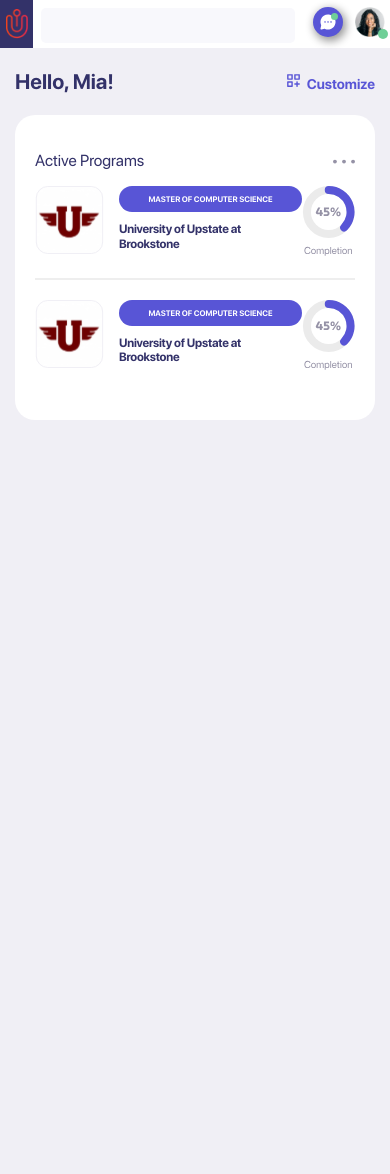
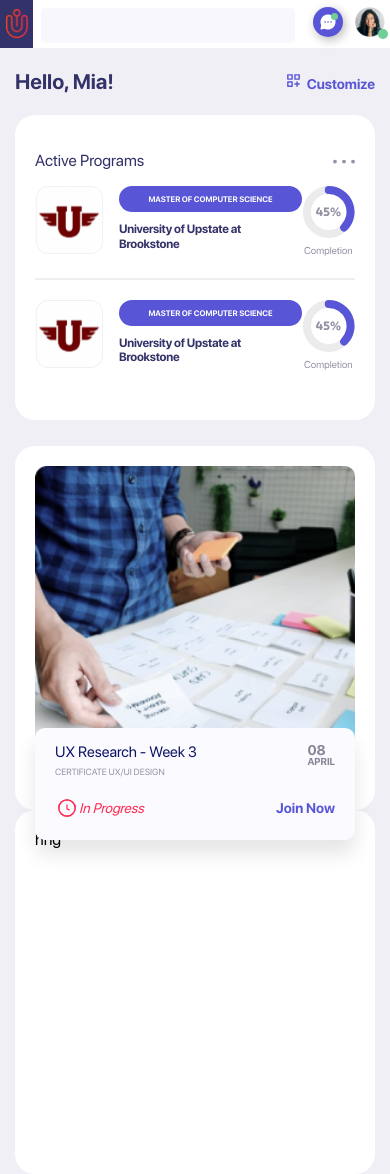
Before and after one commit to kehindeBankole/student-dashboard, a React (Create React App) app: page / in a window 390 px wide. Before the commit the page ends 844 px from the top, so only its background shows below. Built offline with nearby package versions, Linux system fonts and the light colour scheme.

Commit message:
worked on research section for pc , tab and mobile view ,not done

```diff
--- a/src/components/ActiveProgram.tsx
+++ b/src/components/ActiveProgram.tsx
@@ -1,4 +1,4 @@
-import React, { ReactElement } from "react";
+import { ReactElement } from "react";
 import "./ActiveProgram.scss";
 import { ReactComponent as More } from "../assets/horimore.svg";
 import { ReactComponent as Ulogo } from "../assets/ulogo.svg";
--- a/src/components/Header.tsx
+++ b/src/components/Header.tsx
@@ -1,4 +1,4 @@
-import React, { ReactElement } from 'react'
+import  { ReactElement } from 'react'
 import './Header.scss'
 import { ReactComponent as SearchIcon } from '../assets/headersearch.svg';
 import { ReactComponent as MessageIcon } from '../assets/messageicon.svg';
--- /dev/null
+++ b/src/components/Research.scss
@@ -0,0 +1,110 @@
+@import "../scss/index.scss";
+.research-container {
+  width: 45%;
+  height: 364px;
+  background-color: #ffffff;
+  border-radius: 20px;
+  padding: 20px;
+  @include mq("phone-wide") {
+    width: 100%;
+  }
+  @include mq("phone-small") {
+    width: 100%;
+  }
+  @include mq("phone") {
+    width: 100%;
+  }
+  &_inner-card {
+    width: 100%;
+    height: 100%;
+    border-radius: 10px;
+    background-image: url("../assets/innercardbg.png");
+    background-repeat: no-repeat;
+    background-size: cover;
+    position: relative;
+    .week-card {
+      width: 100%;
+      height: 112px;
+      position: absolute;
+      background-color: $researchbg;
+      bottom: -50px;
+      border-radius: 10px;
+      padding: 0 20px;
+      box-shadow: 0px 14px 20px rgba(0, 0, 0, 0.1);
+      &_first-line {
+        display: flex;
+        justify-content: space-between;
+        #research-text {
+          color: $darkblue;
+          font-weight: 500;
+          font-size: 20px;
+          @include mq("tablet") {
+            font-size: 15px;
+          }
+          @include mq("phablet") {
+            font-size: 15px;
+          }
+          @include mq("tablet-small") {
+            font-size: 15px;
+          }
+        }
+        #cert-text {
+          color: $text;
+          font-weight: 400;
+          font-size: 11px;
+          text-transform: uppercase;
+          margin-top: -17px;
+          @include mq("tablet") {
+            font-size: 9px;
+            margin-top: -10px;
+          }
+          @include mq("phablet") {
+            font-size: 9px;
+            margin-top: -10px;
+          }
+          @include mq("tablet-small") {
+            font-size: 9px;
+            margin-top: -10px;
+          }
+        }
+        #date {
+          color: $darktext;
+          font-weight: 700;
+          font-size: 18px;
+          text-transform: uppercase;
+          @include mq("tablet") {
+            font-size: 14px;
+          }
+          @include mq("phablet") {
+            font-size: 14px;
+          }
+          @include mq("tablet-small") {
+            font-size: 14px;
+          }
+        }
+        #month {
+          color: $darktext;
+          font-weight: 600;
+          font-size: 10px;
+          text-transform: uppercase;
+          margin-top: -17px;
+        }
+      }
+      &_second-line {
+        display: flex;
+        justify-content: space-between;
+        #progress {
+          font-size: 14px;
+          font-style: italic;
+          color: $red;
+        }
+        #join {
+          font-size: 14px;
+          color: $lightblue;
+          font-weight: 600;
+          text-transform: capitalize;
+        }
+      }
+    }
+  }
+}
--- /dev/null
+++ b/src/components/Research.tsx
@@ -0,0 +1,34 @@
+import React from "react";
+import "./Research.scss";
+import { ReactComponent as Time } from "../assets/time.svg";
+function Research() {
+  return (
+    <div className="research-container">
+      <div className="research-container_inner-card">
+        <div className="week-card">
+          <div className="week-card_first-line">
+            <div>
+              <p id="research-text">UX Research - Week 3</p>
+              <p id="cert-text">CERTIFICATE UX/UI design</p>
+            </div>
+            <div>
+              <p id="date">08</p>
+              <p id="month">april</p>
+            </div>
+          </div>
+          <div className="week-card_second-line">
+            <div style={{display:"flex"}}>
+            <Time style={{alignSelf:"center"}}/>
+              <p id="progress">In Progress</p>
+            </div>
+            <div>
+              <p id="join">join now</p>
+            </div>
+          </div>
+        </div>
+      </div>
+    </div>
+  );
+}
+
+export default Research;
--- a/src/components/Sidebar.tsx
+++ b/src/components/Sidebar.tsx
@@ -1,4 +1,4 @@
-import React, { ReactElement } from 'react';
+import  { ReactElement } from 'react';
 import './Sidebar.scss';
 import { ReactComponent as BackIcon } from '../assets/arrowback.svg';
 import { ReactComponent as Logo } from '../assets/Logo.svg';
--- /dev/null
+++ b/src/components/Upcoming.scss
@@ -0,0 +1,17 @@
+@import "../scss/index.scss";
+.upcoming-container {
+  width: 60%;
+  height: 364px;
+  background-color: #ffffff;
+  border-radius: 20px;
+  padding: 20px;
+  @include mq("phone-wide") {
+    width: 100%;
+  }
+  @include mq("phone-small") {
+    width: 100%;
+  }
+  @include mq("phone") {
+    width: 100%;
+  }
+}
--- /dev/null
+++ b/src/components/Upcoming.tsx
@@ -0,0 +1,11 @@
+import React from 'react'
+import './Upcoming.scss'
+function Upcoming() {
+    return (
+        <div className="upcoming-container">
+            hhg
+        </div>
+    )
+}
+
+export default Upcoming
--- a/src/index.scss
+++ b/src/index.scss
@@ -1,20 +1,18 @@
-
 body {
   margin: 0;
-  padding:0;
-  font-family: -apple-system, BlinkMacSystemFont, 'Segoe UI', 'Roboto', 'Oxygen',
-    'Ubuntu', 'Cantarell', 'Fira Sans', 'Droid Sans', 'Helvetica Neue',
+  padding: 0;
+  font-family: -apple-system, BlinkMacSystemFont, "Segoe UI", "Roboto", "Oxygen",
+    "Ubuntu", "Cantarell", "Fira Sans", "Droid Sans", "Helvetica Neue",
     sans-serif;
   -webkit-font-smoothing: antialiased;
   -moz-osx-font-smoothing: grayscale;
-  background-color:#f0eff5;
-  overflow:hidden;
+  background-color: #f0eff5;
+  // overflow:hidden;
 }
-*{
-
+* {
   box-sizing: border-box;
 }
 code {
-  font-family: source-code-pro, Menlo, Monaco, Consolas, 'Courier New',
+  font-family: source-code-pro, Menlo, Monaco, Consolas, "Courier New",
     monospace;
 }
--- a/src/pages/Landing.scss
+++ b/src/pages/Landing.scss
@@ -1,5 +1,6 @@
 @import "../scss/index.scss";
 .main-container {
+  padding-bottom: 50px;
   @include mq("tablet") {
     padding-left: 128px;
     padding-right: 22px;
@@ -37,6 +38,21 @@
         }
       }
     }
+    .research-session {
+      margin-top: 26px;
+      display: flex;
+      justify-content: space-between;
+      gap: 21px;
+      @include mq("phone-wide") {
+        display: block;
+      }
+      @include mq("phone-small") {
+        display: block;
+      }
+      @include mq("phone") {
+        display: block;
+      }
+    }
   }
   &_right {
     flex: 1;
--- a/src/pages/Landing.tsx
+++ b/src/pages/Landing.tsx
@@ -4,6 +4,8 @@ import Sidebar from "../components/Sidebar";
 import "./Landing.scss";
 import { ReactComponent as CustomizeIcon } from "../assets/customise.svg";
 import ActiveProgram from "../components/ActiveProgram";
+import Research from "../components/Research";
+import Upcoming from "../components/Upcoming";
 function Landing():ReactElement {
   return (
     <div>
@@ -23,6 +25,10 @@ function Landing():ReactElement {
               </p>
             </div>
             <ActiveProgram/>
+            <div className="research-session">
+              <Research/>
+             <Upcoming/>
+            </div>
           </div>
           <div className="main-container_right"></div>
         </div>
--- a/src/scss/config/_variables.scss
+++ b/src/scss/config/_variables.scss
@@ -1,27 +1,30 @@
 //COLORS
-$headline:#333269;
-$textsidebar:#C0BEFF;
-$darkblue:#0A043C;
-$lightblue:#5855D6;
-$border:#F0EFF5;
-$white:#FFFFFF;
-$text:#9592A6;
-
+$headline: #333269;
+$textsidebar: #c0beff;
+$darkblue: #0a043c;
+$lightblue: #5855d6;
+$border: #f0eff5;
+$white: #ffffff;
+$text: #9592a6;
+$researchbg: #fafaff;
+$darkblue: #0e1566;
+$darktext: #868597;
+$red: #ff2c55;
 //OTHERS
 $breakpoints: (
-    "phone-small":        320px,
-    "phone":        400px,
-    "phone-wide":   480px,
-    "phablet":      560px,
-    "tablet-small": 640px,
-    "tablet":       768px,
-    "fluid-out":960px,
-    "tablet-wide":  1024px,
-    "desktop":      1248px,
-    "desktop-med":  1350px,
-    "desktop-wide": 1440px,
-    "excess": 2000px
+  "phone-small": 320px,
+  "phone": 400px,
+  "phone-wide": 480px,
+  "phablet": 560px,
+  "tablet-small": 640px,
+  "tablet": 768px,
+  "fluid-out": 960px,
+  "tablet-wide": 1024px,
+  "desktop": 1248px,
+  "desktop-med": 1350px,
+  "desktop-wide": 1440px,
+  "excess": 2000px,
 );
 
 $menu-shadow: 0 0 10px rgba(0, 0, 0, 0.06), 0 4px 4px rgba(0, 0, 0, 0.12);
-$header-shadow:0px 2px 6px #d1d6de4d;
+$header-shadow: 0px 2px 6px #d1d6de4d;
```
Also changed, not shown: src/assets/innercardbg.png (added), src/assets/time.svg (added).
